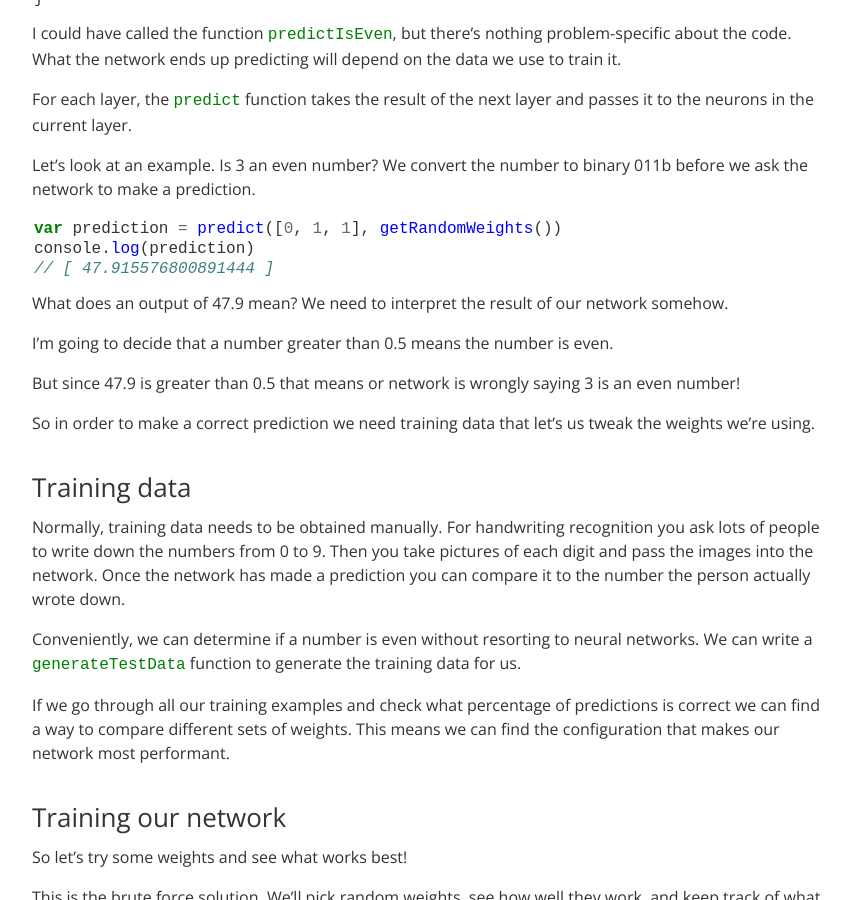
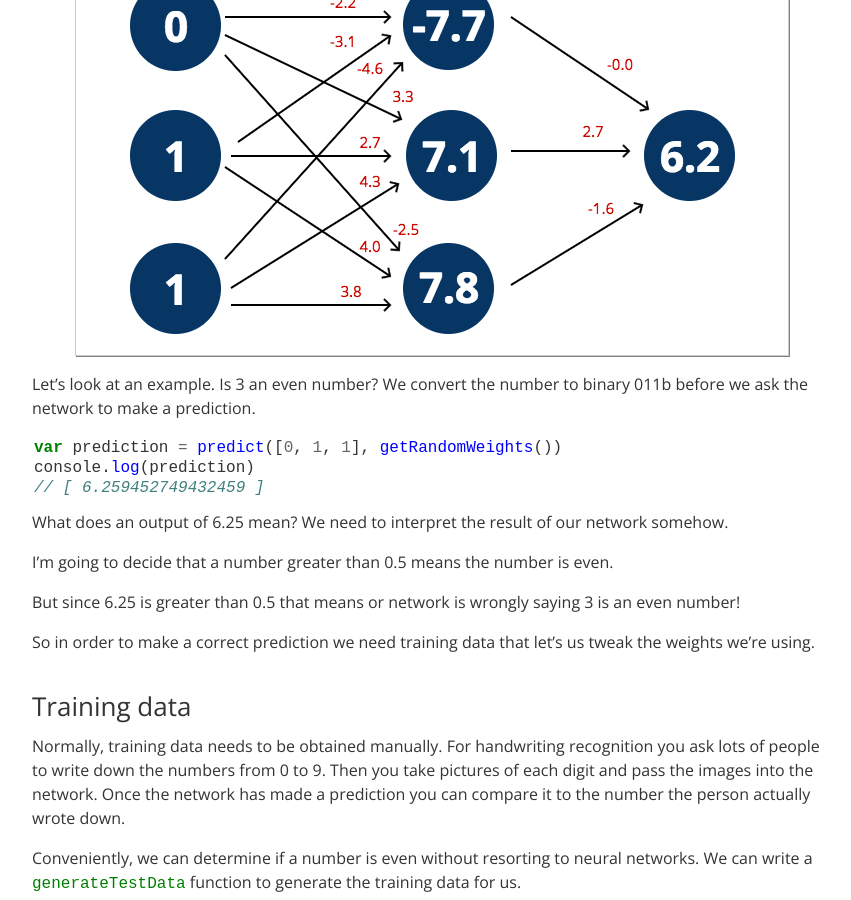
Before and after one commit to mattzeunert/mattzeunert.github.io, a Jekyll site: the page built from _posts/2016-12-05-neural-netoworks-super-simple-introduction.md, in a window 1280 px wide and 900 px high, scrolled down 6959 px. Shown: the whole window, without its empty margins (106-957 px from the left). Built offline with Jekyll 4.4.1, drawn with Linux system fonts in a browser that asks for light colours; nearby versions of some CDN libraries; comment, search, counter and statistics services are not loaded; some of the changed text lies outside the part shown.

Commit message:
Add new pic.

```diff
--- a/_posts/2016-12-05-neural-netoworks-super-simple-introduction.md
+++ b/_posts/2016-12-05-neural-netoworks-super-simple-introduction.md
@@ -176,19 +174,23 @@ I could have called the function `predictIsEven`, but there's nothing problem-sp
 
 For each layer, the `predict` function takes the result of the next layer and passes it to the neurons in the current layer.
 
+![](/img/blog/super-simple-neural-network/network-with-weights.png)
+
 Let's look at an example. Is 3 an even number? We convert the number to binary 011b before we ask the network to make a prediction.
 
 {% highlight javascript %}
 var prediction = predict([0, 1, 1], getRandomWeights())
 console.log(prediction)
-// [ 47.915576800891444 ]
+// [ 6.259452749432459 ]
 {% endhighlight %}
 
-What does an output of 47.9 mean? We need to interpret the result of our network somehow.
+
+
+What does an output of 6.25 mean? We need to interpret the result of our network somehow.
 
 I'm going to decide that a number greater than 0.5 means the number is even.
 
-But since 47.9 is greater than 0.5 that means or network is wrongly saying 3 is an even number!
+But since 6.25 is greater than 0.5 that means or network is wrongly saying 3 is an even number!
 
 So in order to make a correct prediction we need training data that let's us tweak the weights we're using.
 
```
Also changed, not shown: other parts of _posts/2016-12-05-neural-netoworks-super-simple-introduction.md (+0 -2 lines), img/blog/super-simple-neural-network/network-with-weights.png (added), img/blog/super-simple-neural-network/neuron.png.
